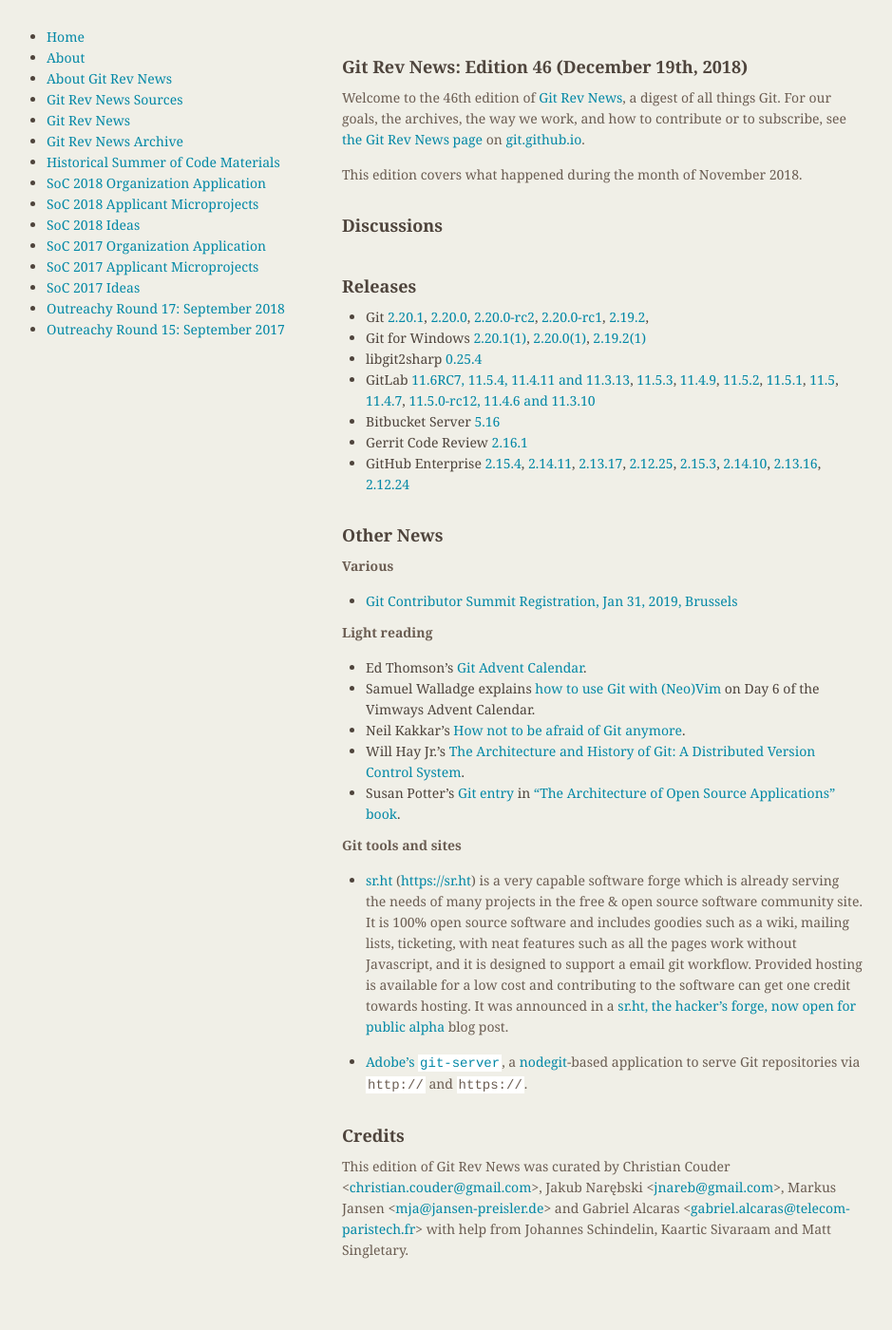
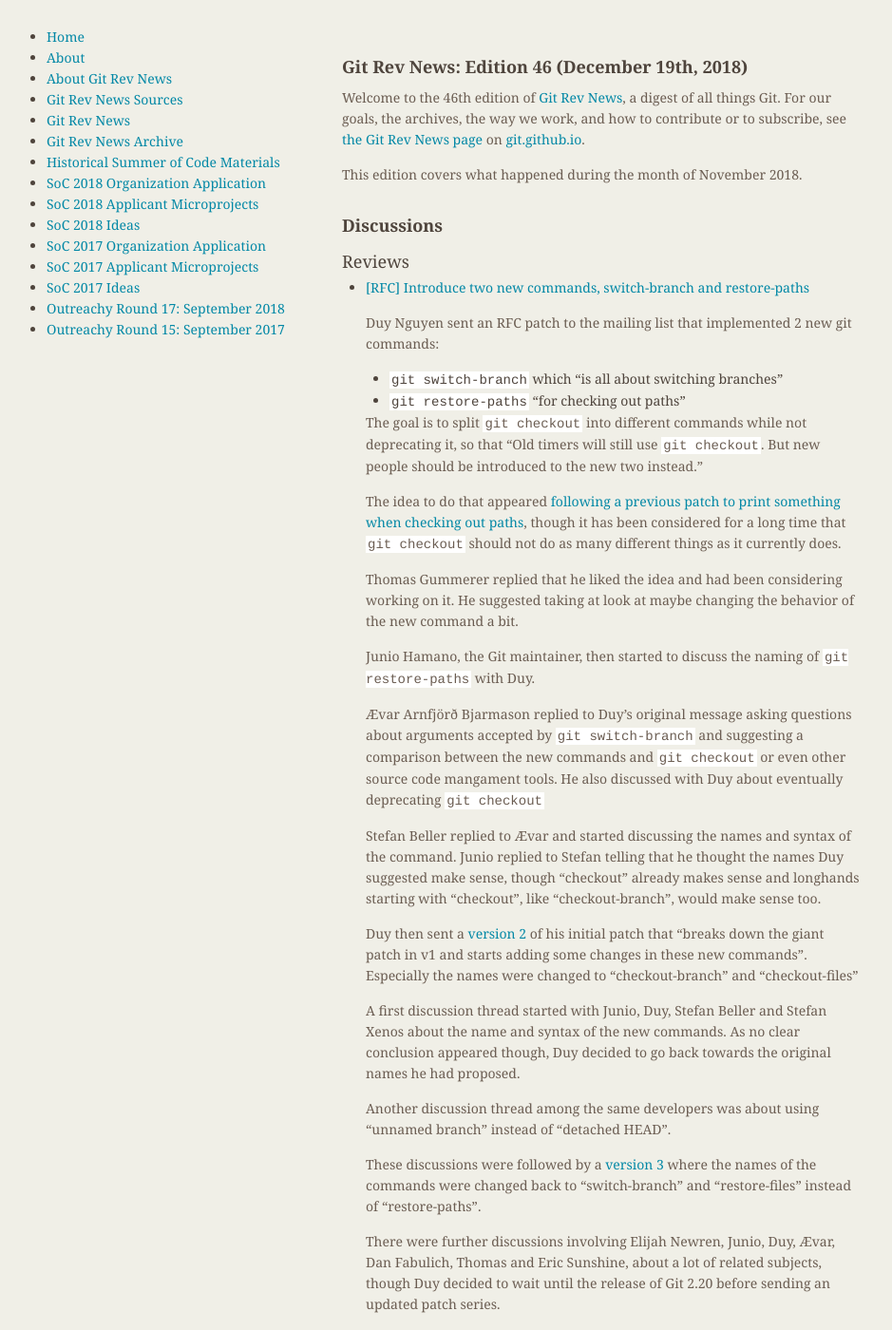
Before and after one commit to git/git.github.io, a Jekyll site: the page built from rev_news/drafts/edition-46.md, in a window 1280 px wide and 1400 px high. Shown: the whole window at 95% size, without its empty margins (174-1113 px from the left). Built offline with Jekyll 4.4.1, drawn with Linux system fonts in a browser that asks for light colours.

Commit message:
rn-46: add article about 2 new commands

```diff
--- a/rev_news/drafts/edition-46.md
+++ b/rev_news/drafts/edition-46.md
@@ -21,9 +21,65 @@
 ### General
 -->
 
-<!---
 ### Reviews
--->
+
+* [[RFC] Introduce two new commands, switch-branch and restore-paths](https://public-inbox.org/git/20181120174554.GA29910@duynguyen.home/)
+
+  Duy Nguyen sent an RFC patch to the mailing list that implemented 2
+  new git commands:
+
+  - `git switch-branch` which "is all about switching branches"
+  - `git restore-paths` "for checking out paths"
+
+  The goal is to split `git checkout` into different commands while
+  not deprecating it, so that "Old timers will still use
+  `git checkout`. But new people should be introduced to the new two
+  instead."
+
+  The idea to do that appeared [following a previous patch to print something when checking out paths](https://public-inbox.org/git/20181110133525.17538-1-pclouds@gmail.com/),
+  though it has been considered for a long time that `git checkout`
+  should not do as many different things as it currently does.
+
+  Thomas Gummerer replied that he liked the idea and had been
+  considering working on it. He suggested taking at look at maybe
+  changing the behavior of the new command a bit.
+
+  Junio Hamano, the Git maintainer, then started to discuss the naming
+  of `git restore-paths` with Duy.
+
+  Ævar Arnfjörð Bjarmason replied to Duy's original message asking
+  questions about arguments accepted by `git switch-branch` and
+  suggesting a comparison between the new commands and `git checkout`
+  or even other source code mangament tools. He also discussed with
+  Duy about eventually deprecating `git checkout`
+
+  Stefan Beller replied to Ævar and started discussing the names and
+  syntax of the command. Junio replied to Stefan telling that he
+  thought the names Duy suggested make sense, though "checkout"
+  already makes sense and longhands starting with "checkout", like
+  "checkout-branch", would make sense too.
+
+  Duy then sent a [version 2](https://public-inbox.org/git/20181127165211.24763-1-pclouds@gmail.com/)
+  of his initial patch that "breaks down the giant patch in v1 and
+  starts adding some changes in these new commands". Especially the
+  names were changed to "checkout-branch" and "checkout-files"
+
+  A first discussion thread started with Junio, Duy, Stefan Beller and
+  Stefan Xenos about the name and syntax of the new commands. As no
+  clear conclusion appeared though, Duy decided to go back towards the
+  original names he had proposed.
+
+  Another discussion thread among the same developers was about using
+  "unnamed branch" instead of "detached HEAD".
+
+  These discussions were followed by a [version 3](https://public-inbox.org/git/20181129215850.7278-1-pclouds@gmail.com/)
+  where the names of the commands were changed back to "switch-branch"
+  and "restore-files" instead of "restore-paths".
+
+  There were further discussions involving Elijah Newren, Junio, Duy,
+  Ævar, Dan Fabulich, Thomas and Eric Sunshine, about a lot of related
+  subjects, though Duy decided to wait until the release of Git 2.20
+  before sending an updated patch series.
 
 <!---
 ### Support
```
